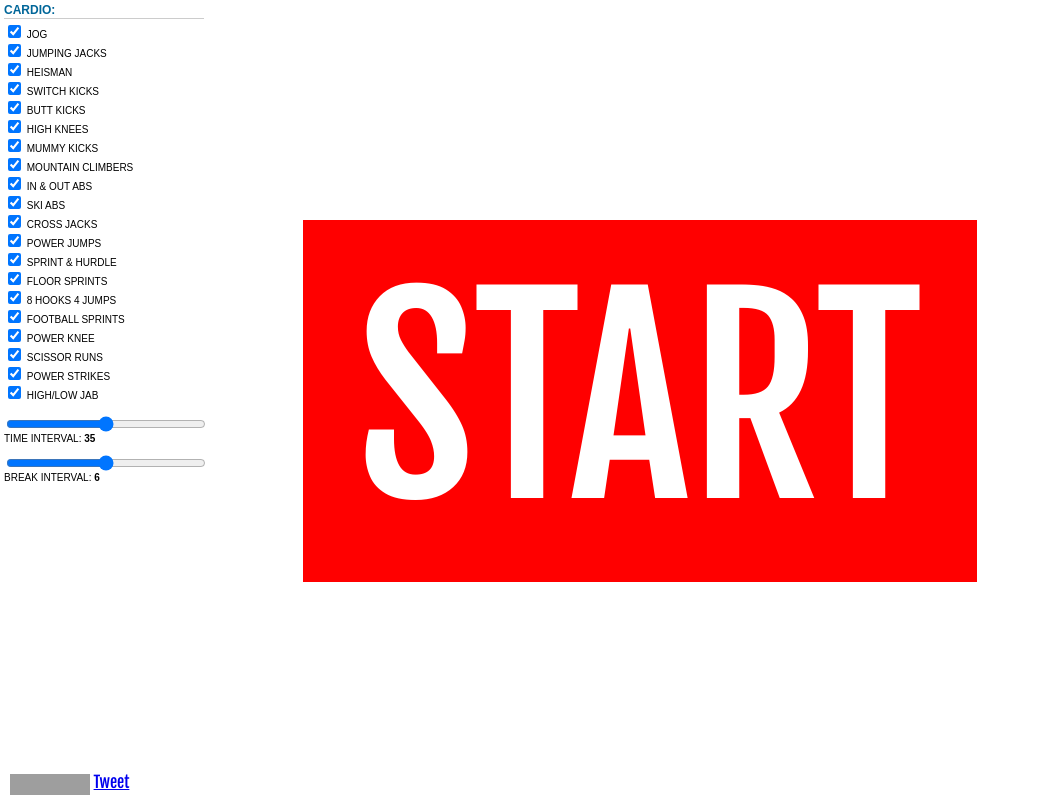
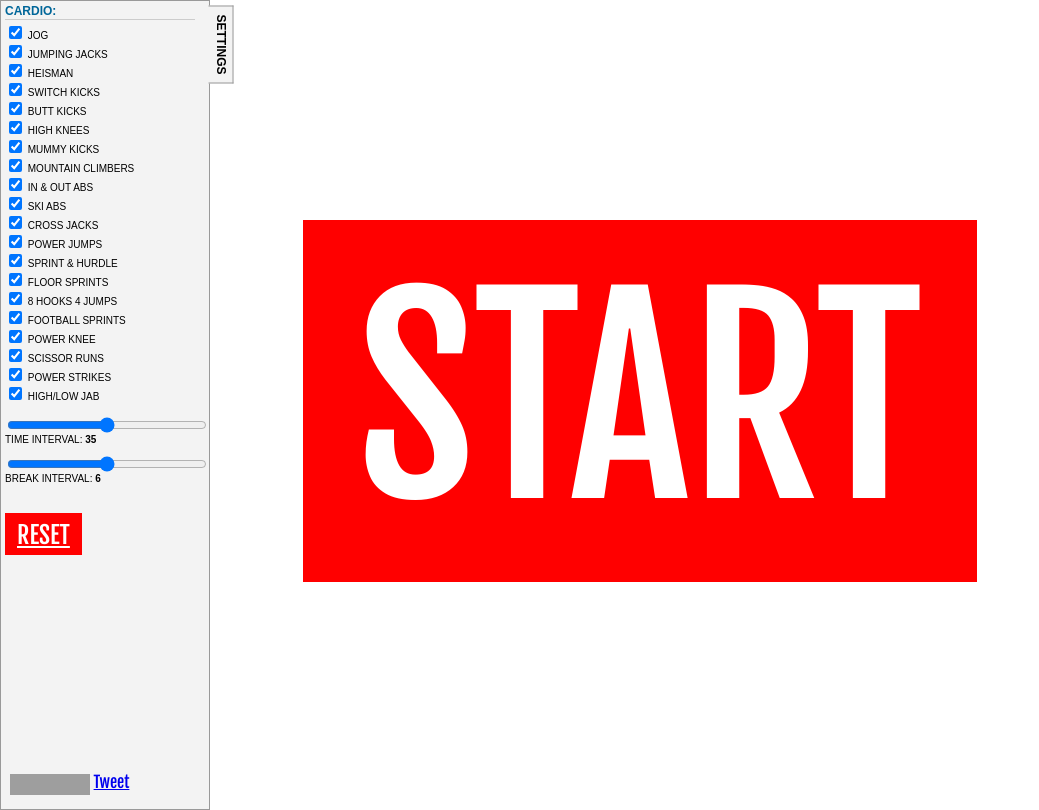
Before and after one commit to tpitre/INSANITY-Roulette, a plain HTML site: page index.html in a window 1280 px wide. Shown: the whole page, without its empty margins (0-1039 px from the left). Drawn offline with nearby package versions, Linux system fonts and the light colour scheme; grey boxes are pictures that could not be loaded.

Commit message:
Adding some polish
- Added a settings toggle link
- Styled the form a bit

```diff
--- /dev/null
+++ b/css/reset.css
@@ -0,0 +1,48 @@
+/* http://meyerweb.com/eric/tools/css/reset/
+   v2.0 | 20110126
+   License: none (public domain)
+*/
+
+html, body, div, span, applet, object, iframe,
+h1, h2, h3, h4, h5, h6, p, blockquote, pre,
+a, abbr, acronym, address, big, cite, code,
+del, dfn, em, img, ins, kbd, q, s, samp,
+small, strike, strong, sub, sup, tt, var,
+b, u, i, center,
+dl, dt, dd, ol, ul, li,
+fieldset, form, label, legend,
+table, caption, tbody, tfoot, thead, tr, th, td,
+article, aside, canvas, details, embed,
+figure, figcaption, footer, header, hgroup,
+menu, nav, output, ruby, section, summary,
+time, mark, audio, video {
+	margin: 0;
+	padding: 0;
+	border: 0;
+	font-size: 100%;
+	font: inherit;
+	vertical-align: baseline;
+}
+/* HTML5 display-role reset for older browsers */
+article, aside, details, figcaption, figure,
+footer, header, hgroup, menu, nav, section {
+	display: block;
+}
+body {
+	line-height: 1;
+}
+ol, ul {
+	list-style: none;
+}
+blockquote, q {
+	quotes: none;
+}
+blockquote:before, blockquote:after,
+q:before, q:after {
+	content: '';
+	content: none;
+}
+table {
+	border-collapse: collapse;
+	border-spacing: 0;
+}
--- a/index.html
+++ b/index.html
@@ -4,11 +4,13 @@
 		<title></title>
 		<meta name="viewport" content="width=device-width, initial-scale=1.0">
 		<link href='http://fonts.googleapis.com/css?family=Fjalla+One' rel='stylesheet' type='text/css'>
+		<link type="text/css" rel="stylesheet" href="css/reset.css">
 		<link type="text/css" rel="stylesheet" href="css/styles.css">
 	</head>
 	<body>
 
 		<div class="settings">
+			<span href="#" class="open-settings">Settings</span>
 			<form>
 				<div class="moves">
 					<span class="check">Uncheck All</span>
@@ -82,6 +84,7 @@
 					<input class="slider break-interval" type="range" min="2" max="10" />
 					<p class="note">Break Interval: <strong class="break-interval-value">2</strong></p>
 				</label>
+				<a href="" class="reset">Reset</a>
 			</form>
 		</div>
 
--- a/js/script.js
+++ b/js/script.js
@@ -61,7 +61,6 @@ $(document).ready(function() {
 		intervalTime = intervalTime * 1000;
 
 		intervalBreak = ($('.break-interval').val()) ? $('.break-interval').val() : intervalBreak;
-		console.log(intervalBreak);
 	});
 
 	// change slider value
@@ -69,10 +68,10 @@ $(document).ready(function() {
 			breakIntervalValue = $('.break-interval-value');
 
 	$('.time-interval').change(function(){
-	    timeIntervalValue.html(this.value);
+	  timeIntervalValue.html(this.value);
 	});
 	$('.break-interval').change(function(){
-	    breakIntervalValue.html(this.value);
+	  breakIntervalValue.html(this.value);
 	});
 
 	$('.time-interval, .break-interval').change();
@@ -86,4 +85,9 @@ $(document).ready(function() {
     $(this).html('Uncheck All');
   });
 
+  $('.open-settings').on('click', function(event) {
+    $('.settings').toggleClass('on off');
+    event.preventDefault();
+  });
+
 });
--- a/sass/styles.scss
+++ b/sass/styles.scss
@@ -1,4 +1,4 @@
-@import "compass/reset";
+//@import "compass/reset";
 
 $special-font: 'Fjalla One', sans-serif;
 $regular-font: 'Arial', sans-serif;
@@ -24,18 +24,40 @@ strong {
 	font-family: $regular-font;
 	width: 200px;
 	height: 100%;
+	background-color: #f3f3f3;
+	border: 1px solid #999;
 	-webkit-transition: all .35s;
+	box-sizing: box-border;
 	form {
 		height: 100%;
 	}
 	.moves {
 		height: 50%;
 		overflow: auto;
-		margin-bottom: 10px;
+		margin-bottom: 10/16 + 0em;
+		padding-right: 10/16 + 0em;
 	}
 }
 .settings.off {
 	left: -205px;
+}
+.open-settings {
+	text-transform: uppercase;
+	font-weight: bold;
+	position: absolute;
+	top: 31px;
+	right: -51px;
+	font-size: 12/16 + 0em;
+	display: inline-block;
+	border: 1px solid #999;
+	border-bottom: none;
+	cursor: pointer;
+	padding: 6px 8px;
+	background-color: #f3f3f3;
+	-webkit-transform: rotate(90deg);
+	&:hover {
+		text-decoration: underline;
+	}
 }
 .check {
 	cursor: pointer;
@@ -107,6 +129,16 @@ legend {
 	text-decoration: none;
 	-webkit-transition: all .5s;
 }
+.reset {
+	display: inline-block;
+	padding: 10px 12px 8px;
+	background-color: red;
+	text-transform: uppercase;
+	margin: 20px auto;
+	font-size: 1.5em;
+	font-family: $special-font;
+	color: white;
+}
 .start a:hover {
 	background-color: black;
 }
```
Also changed, not shown: css/styles.css.
